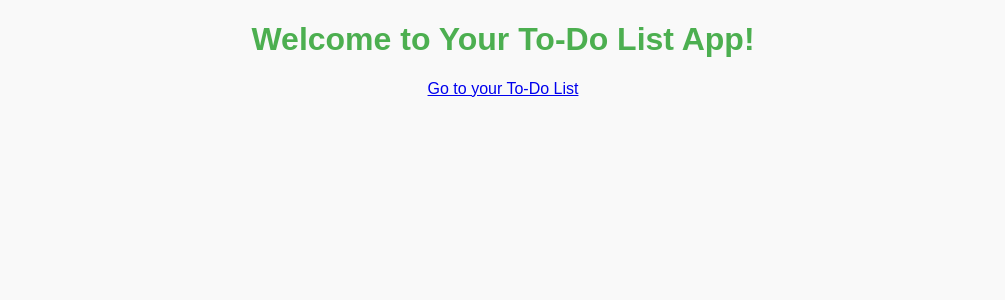
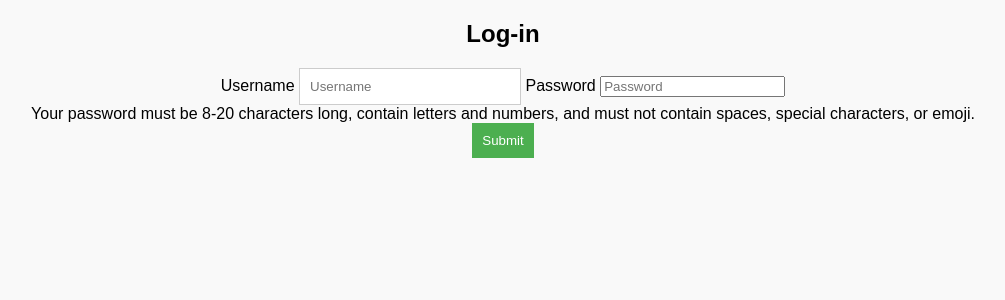
Before and after one commit to Logan-H21/Group-Project, a Django app: template pord/todo_list/templates/todo_list/home.html in a window 1280 px wide. Shown: the top 300 px of the page, without its empty margins (137-1142 px from the left). Run offline with Django 5.2, Linux system fonts and the light colour scheme; the template is opened without the code that fills it, so the values that code supplies are empty.

Commit message:
Latest changes from class

```diff
--- a/pord/pord/urls.py
+++ b/pord/pord/urls.py
@@ -2,6 +2,6 @@ from django.contrib import admin
 from django.urls import path, include
 
 urlpatterns = [
-    # path('admin/', admin.site.urls),
+    path('admin/', admin.site.urls),
     path('', include('todo_list.urls')),  # Add this to map the root URL to the todo_list app
 ]
--- a/pord/todo_list/templates/todo_list/home.html
+++ b/pord/todo_list/templates/todo_list/home.html
@@ -8,7 +8,36 @@
     <link rel="stylesheet" href="{% static 'todo_list/styles.css' %}">
 </head>
 <body>
+    {% if user.is_authenticated %}
     <h1>Welcome to Your To-Do List App!</h1>
     <p><a href="{% url 'todo_list_view' %}">Go to your To-Do List</a></p>
+    <button>Log-out</button>
+
+    {% else %}
+    <h2>Log-in</h2>
+    <form method = "POST" action ="{% url 'home' %}">
+        {% csrf_token %}
+        <label for="username" class="form-label">Username</label>
+        <input type="text" name="username" placeholder="Username" required>
+
+        <label for="password" class="form-label">Password</label>
+        <input type="password" name="password" placeholder="Password" required>
+        <div id="passwordHelpBlock" class="form-text">
+        Your password must be 8-20 characters long, contain letters and numbers, and must not contain spaces, special characters, or emoji.
+        </div>
+        <button type="submit">Submit</button>
+    </form>
+    <div class="container">
+        {% if messages %}
+            {% for message in messages %}
+            <div role="alert">
+                {{message}}
+                <button type="button" data-bs-dismiss="alert"></button>
+            </div>
+            {% endfor %}
+        {% endif %}
+    </div>
 </body>
 </html>
+
+{% endif %}
```
Also changed, not shown: pord/todo_list/views.py (+16 -2 lines).
